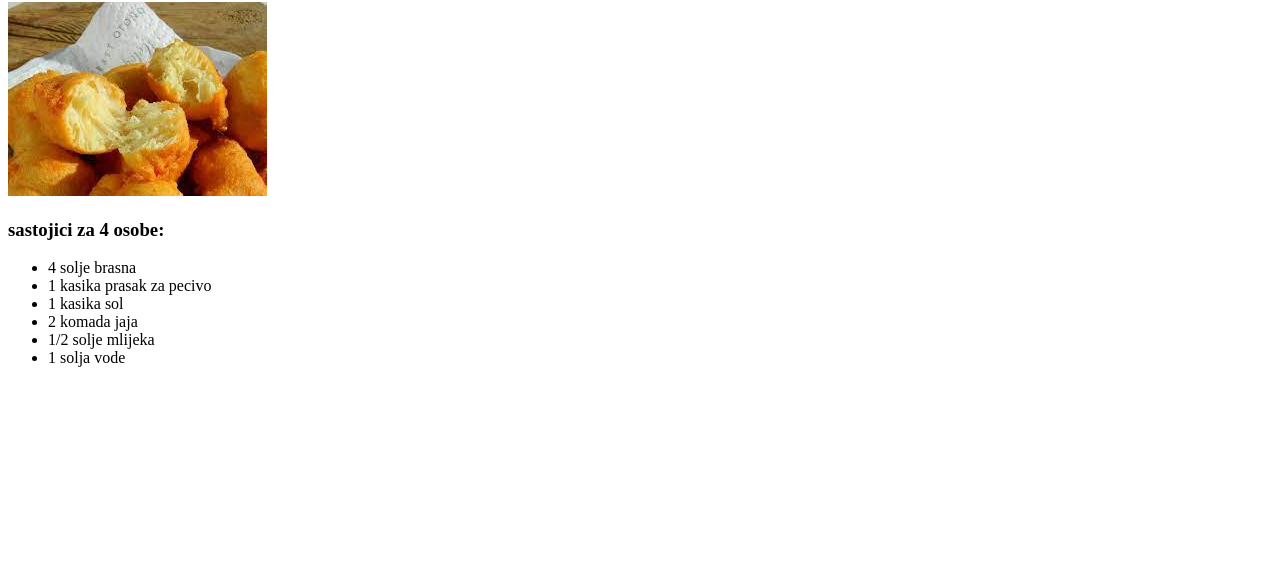
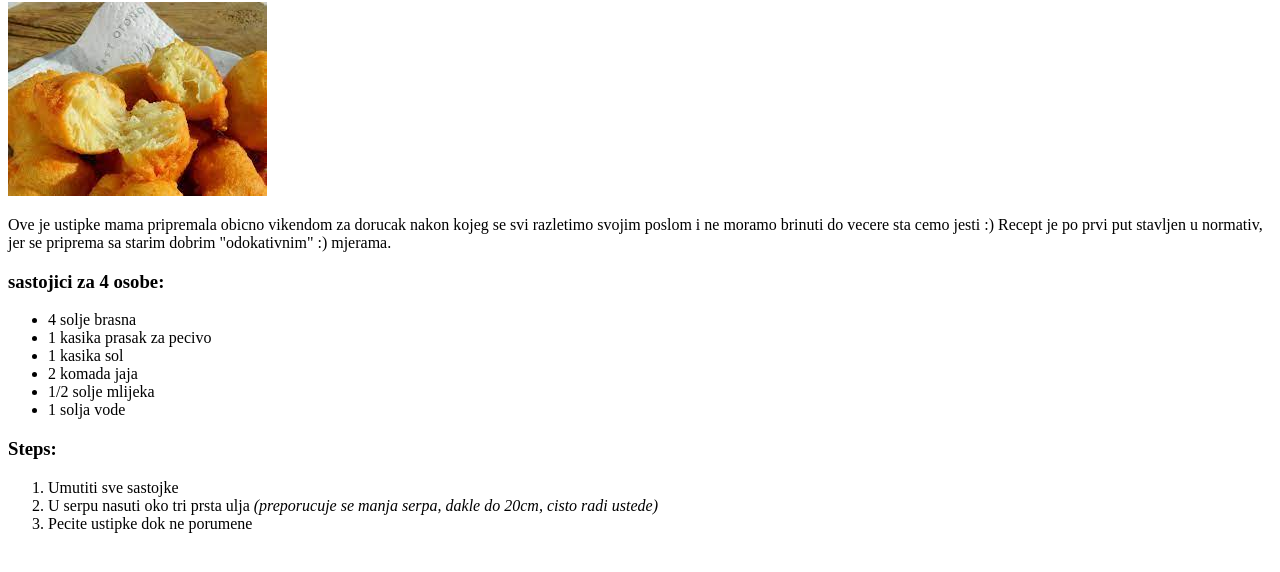
Before and after one commit to smoeek/odin-recepti, a plain HTML site: page recipes/ustipci.html in a window 1280 px wide. Shown: the part 78-650 px from the top of the page. Drawn offline with Linux system fonts and the light colour scheme.

Commit message:
Finish the ustipci file

```diff
--- a/recipes/ustipci.html
+++ b/recipes/ustipci.html
@@ -7,7 +7,13 @@
 <body>
     <h1>Ustipci</h1>
     <img src="../recipepics/ustipci.jpg" alt="Slika ustipaka">
-    <p></p>
+    <p>Ove je ustipke mama pripremala obicno
+        vikendom za dorucak nakon kojeg
+        se svi razletimo svojim poslom i ne moramo brinuti
+         do vecere sta cemo jesti :)
+        Recept je po prvi put stavljen u normativ,
+        jer se priprema sa starim dobrim "odokativnim"
+         :) mjerama.</p>
 <h3>sastojici za 4 osobe:</h3>
 <ul>
 
@@ -19,10 +25,13 @@
 <li>1 solja vode</li>
 
 </ul>
+<h3>Steps:</h3>
+<ol>
+<li>Umutiti sve sastojke</li>
+<li>U serpu nasuti oko tri prsta ulja <em>(preporucuje se manja serpa, dakle do 20cm, cisto radi ustede)</em></li>
+<li>Pecite ustipke dok ne porumene</li>
 
-
+</ol>
 
 </body>
-
-
 </html>
```
